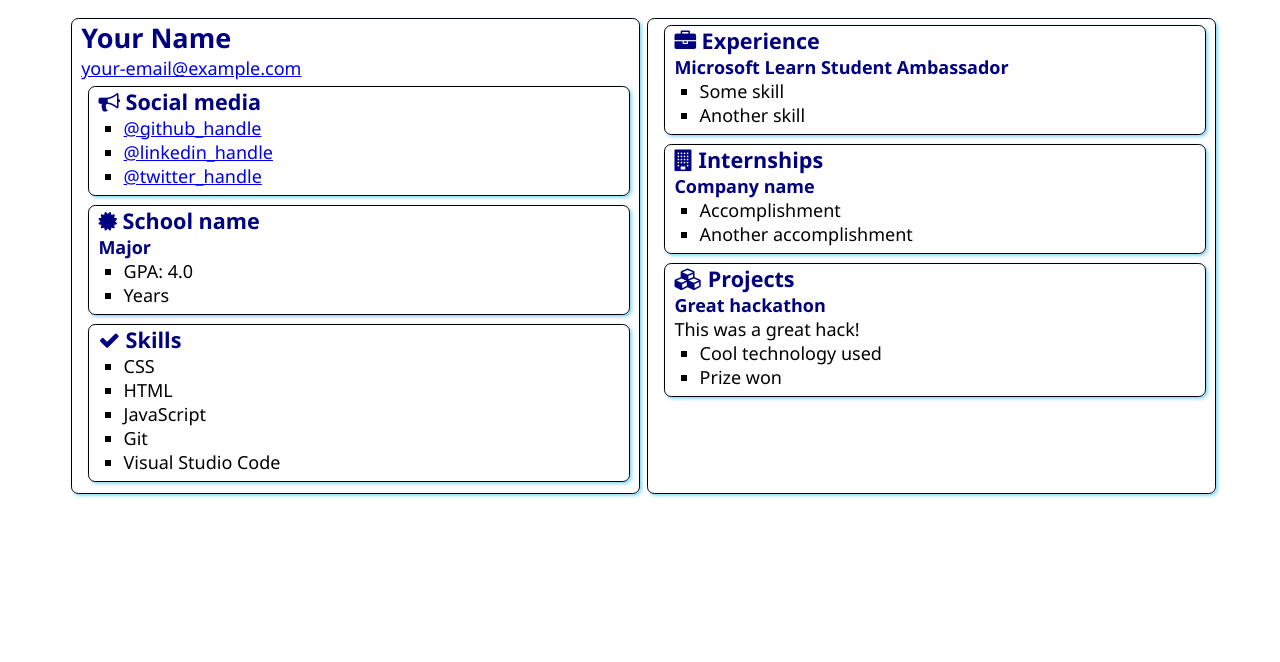
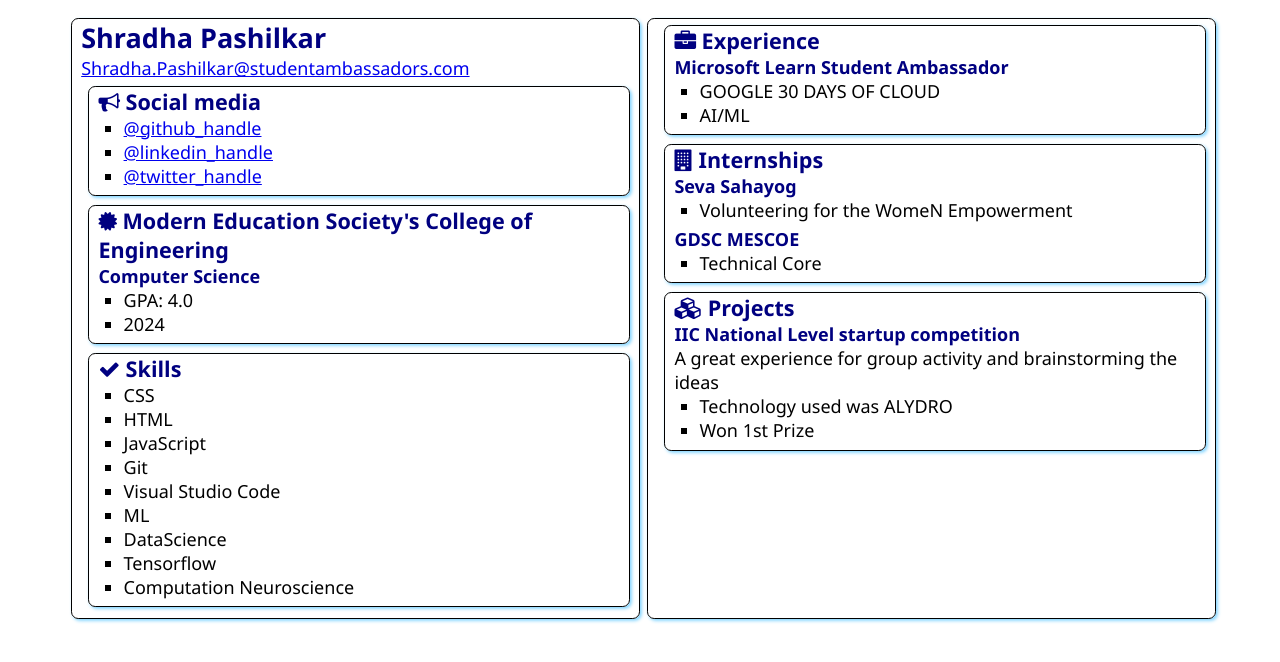
Before and after one commit to Shradha1304/SATechnicalOnboarding, a plain HTML site: page src/index.html in a window 1280 px wide. Drawn offline with Linux system fonts and the light colour scheme.

Commit message:
Update index.html

```diff
--- a/src/index.html
+++ b/src/index.html
@@ -12,8 +12,8 @@
 <body>
     <main>
         <article class="box">
-            <h1>Your Name</h1>
-            <div><a href="mailto:your.email@example.com">your-email@example.com</a></div>
+            <h1>Shradha Pashilkar</h1>
+            <div><a href="Shradha.Pashilkar@studentambassadors.com">Shradha.Pashilkar@studentambassadors.com</a></div>
 
             <section class="box">
                 <h2>
@@ -31,12 +31,12 @@
                 <div class="education">
                     <h2>
                         <i class="fa fa-certificate" aria-hidden="true"></i>
-                        School name
+                        Modern Education Society's College of Engineering
                     </h2>
-                    <h3>Major</h3>
+                    <h3>Computer Science</h3>
                     <ul>
                         <li>GPA: 4.0</li>
-                        <li>Years</li>
+                        <li>2024</li>
                     </ul>
                 </div>
             </section>
@@ -52,6 +52,10 @@
                     <li>JavaScript</li>
                     <li>Git</li>
                     <li>Visual Studio Code</li>
+                    <li>ML</li>
+                    <li>DataScience</li>
+                    <li>Tensorflow</li>
+                    <li>Computation Neuroscience</li>
                 </ul>
             </section>
         </article>
@@ -63,8 +67,8 @@
                 </h2>
                 <h3>Microsoft Learn Student Ambassador</h3>
                 <ul>
-                    <li>Some skill</li>
-                    <li>Another skill</li>
+                    <li>GOOGLE 30 DAYS OF CLOUD</li>
+                    <li>AI/ML</li>
                 </ul>
             </section>
             <section class="box">
@@ -73,10 +77,14 @@
                     Internships
                 </h2>
 
-                <h3>Company name</h3>
+                <h3>Seva Sahayog</h3>
                 <ul>
-                    <li>Accomplishment</li>
-                    <li>Another accomplishment</li>
+                    <li>Volunteering for the  WomeN Empowerment</li>
+
+                </ul>
+                <h3>GDSC MESCOE</h3>
+                <ul>
+                    <li>Technical Core</li>
                 </ul>
             </section>
             <section class="box">
@@ -85,11 +93,11 @@
                     Projects
                 </h2>
 
-                <h3>Great hackathon</h3>
-                <div>This was a great hack!</div>
+                <h3>IIC National Level startup competition</h3>
+                <div>A great experience for group activity and brainstorming the ideas</div>
                 <ul>
-                    <li>Cool technology used</li>
-                    <li>Prize won</li>
+                    <li>Technology used was ALYDRO</li>
+                    <li>Won 1st Prize</li>
                 </ul>
             </section>
         </article>
```
